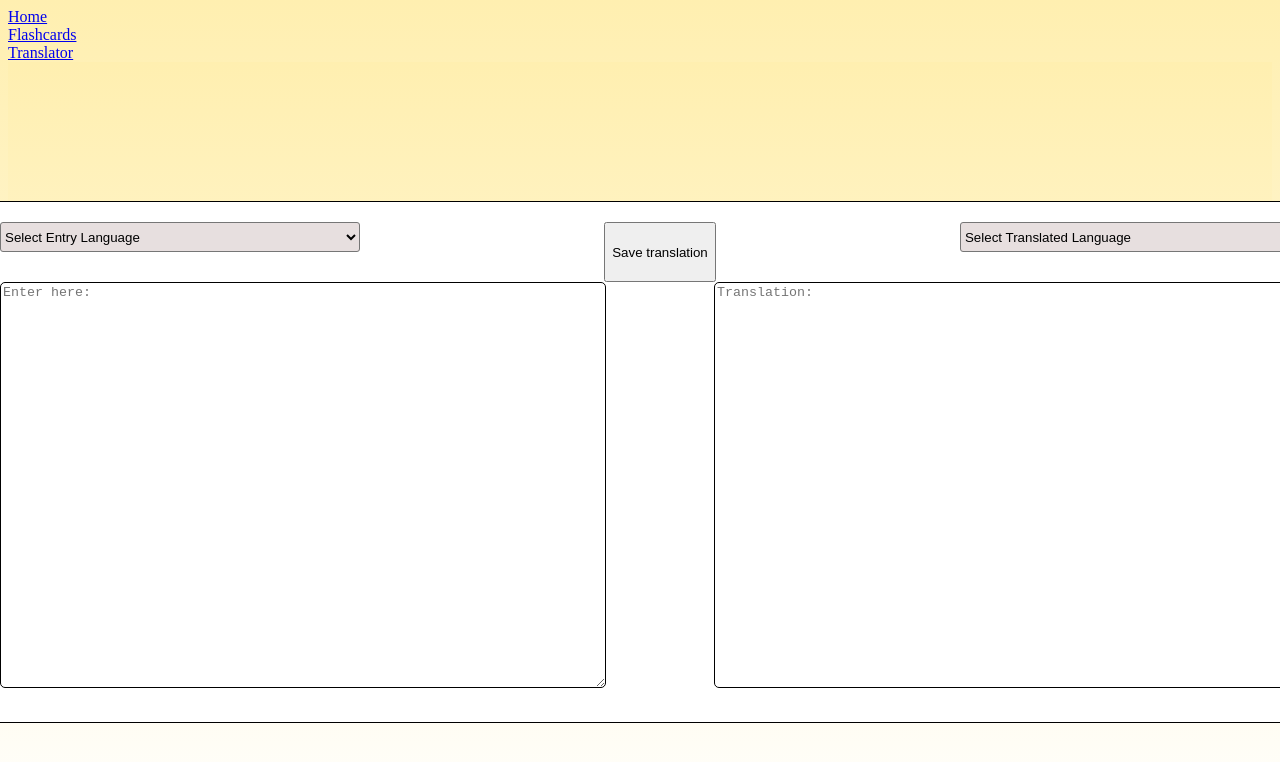
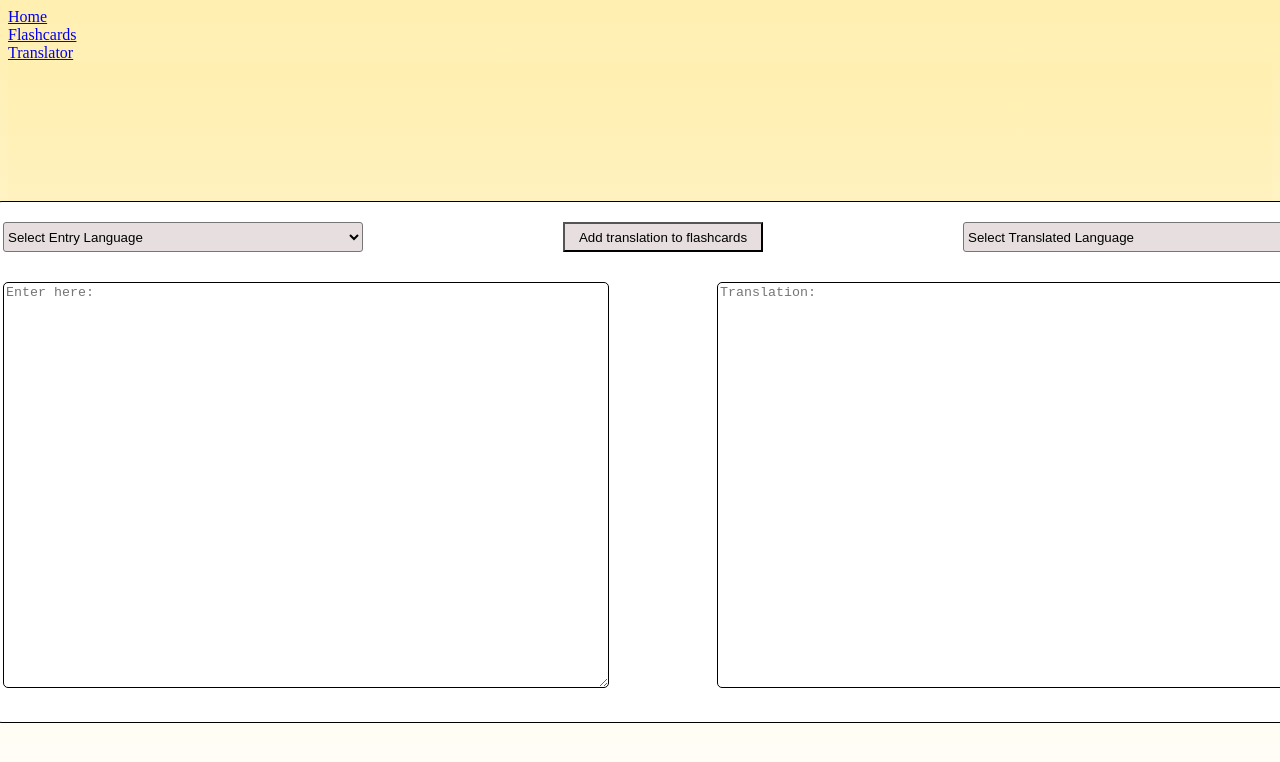
Before and after one commit to sahaurja/HELIO_FE, a React (Vite) app in the folder flip-fe/: page /translate in a window 1280 px wide. Shown: the top 762 px of the page. Built offline with nearby package versions, Linux system fonts and the light colour scheme.

Commit message:
added css from translator branch and added user id input

```diff
--- a/flip-fe/src/pages/Translator.css
+++ b/flip-fe/src/pages/Translator.css
@@ -8,6 +8,13 @@
     padding-top: 20px;
 }
 
+.user-id {
+    display: flex;
+    justify-content: center;
+    align-items: center;
+    height: 20px;
+    width: 40px
+}
 
 .translator-base {
     display: flex;
@@ -32,6 +39,16 @@
     width: 1320px;
     background-color: #FFFFFF;
 
+}
+
+.save-to-database-btn {
+    display: flex;
+    background-color: rgb(231, 223, 223);
+    height: 30px;
+    width: 200px;
+    border: 1px solid '#D9D9D9';
+    justify-content: center;
+    align-items: center;
 }
 
 .translator-entry-language {
--- a/flip-fe/src/pages/Translator.jsx
+++ b/flip-fe/src/pages/Translator.jsx
@@ -7,6 +7,7 @@ function Translator() {
     const [entryLanguage, setEntryLanguage] = useState("");
     const [outputLanguage, setOutputLanguage] = useState("");
     const [outputText, setOutputText] = useState("");
+    const [userid, setUserID] = useState("");
 
     const save_translation = async () => {
         try {
@@ -20,6 +21,7 @@ function Translator() {
                     input_language: entryLanguage,
                     output_language: outputLanguage,
                     output_text: outputText,
+                    user_id: userid
                 }),
             });
 
@@ -67,6 +69,7 @@ function Translator() {
 
   return(
     <div className='gradient-background'>
+    <textarea className='user-id' value={userid} onChange={(e) => setUserID(e.target.value)}> </textarea>
 <div className='translator-base'>
     <div className='translator-language-base'>
         <label>
@@ -77,7 +80,7 @@ function Translator() {
                 <option value="ES">Spanish</option>
             </select>
         </label>
-         <button type="button" onClick={save_translation} className ='save-to-database-btn'> Save translation </button>
+         <button type="button" onClick={save_translation} className ='save-to-database-btn'> Add translation to flashcards </button>
         <label>
             <select value={outputLanguage} onChange={(e) => setOutputLanguage(e.target.value)} id="output-language" className='translator-output-language' defaultValue="Select Translated Language">
                 <option value=""> Select Translated Language </option>
```
